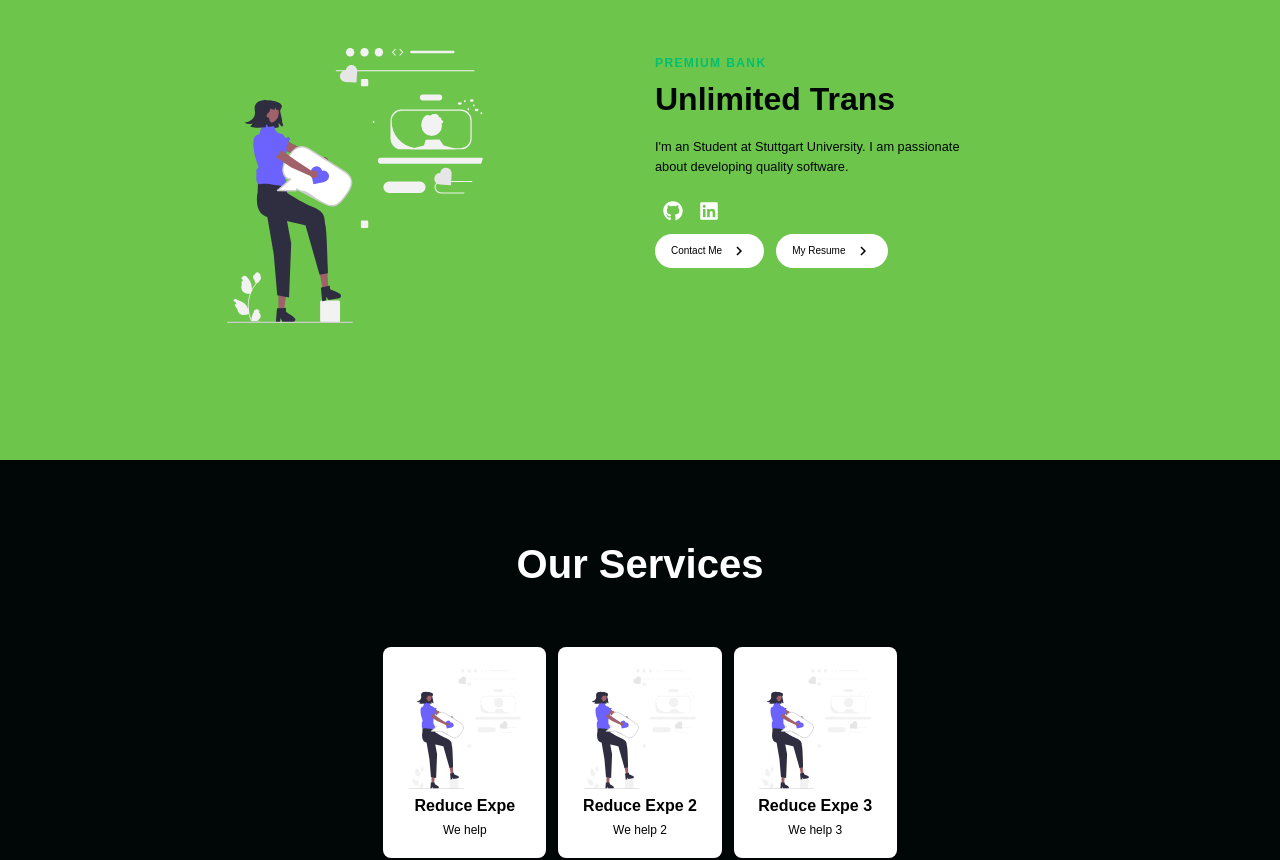
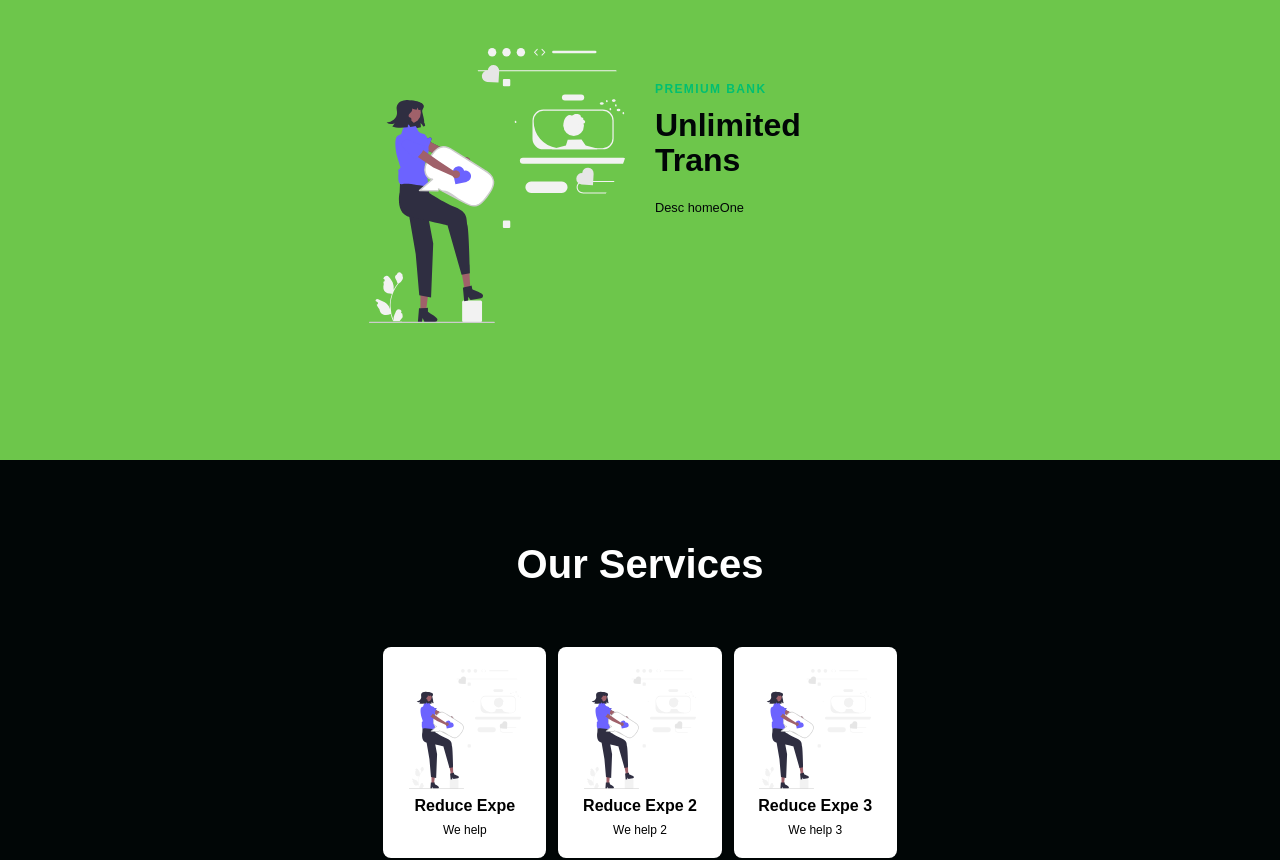
Before and after one commit to h-waldschmidt/website, a React (Create React App) app: page / in a window 1280 px wide. Shown: the part 1260-2120 px from the top of the page. Built offline with nearby package versions, Linux system fonts and the light colour scheme; a web font is replaced by a local one.

Commit message:
moved links into extra file

```diff
--- /dev/null
+++ b/src/components/InfoSection/AboutSocials.js
@@ -0,0 +1,61 @@
+import React, { useState } from 'react'
+import { FaLinkedin, FaGithub } from 'react-icons/fa';
+
+import {
+    ArrowForward,
+    ArrowRight,
+    HeroP,
+    SocialIcons,
+    SocialIconLink,
+    Button,
+    BtnWrap
+} from './InfoElements';
+
+function AboutSocials(props)
+{
+    const show = props.show;
+    const [hover1, setHover1] = useState(false);
+
+    const onHover1 = () => {
+        setHover1(!hover1);
+    }
+    const [hover2, setHover2] = useState(false);
+
+    const onHover2 = () => {
+        setHover2(!hover2);
+    }
+    if(show){
+    return(
+    <>
+        <HeroP>
+            <SocialIcons>
+                <SocialIconLink href='//www.github.com' target='_blank' aria-label='Linkedin'>
+                        <FaGithub />
+                    </SocialIconLink>
+                    <SocialIconLink href='//www.linkedin.com' target='_blank' aria-label='Linkedin'>
+                         <FaLinkedin />
+                    </SocialIconLink>
+            </SocialIcons>
+        </HeroP>
+        <BtnWrap>
+        <Button
+            onMouseEnter={onHover1}
+            onMouseLeave={onHover1}
+        >
+            Contact Me{hover1 ? <ArrowForward /> : <ArrowRight />}
+        </Button>
+        <Button
+            onMouseEnter={onHover2}
+            onMouseLeave={onHover2}
+        >
+            My Resume{hover2 ? <ArrowForward /> : <ArrowRight />}
+        </Button>
+        </BtnWrap>
+    </>
+    )
+    }else{
+        return(<></>)
+    }
+}
+
+export default AboutSocials
--- a/src/components/InfoSection/Data.js
+++ b/src/components/InfoSection/Data.js
@@ -5,14 +5,15 @@ export const homeObjOne = {
     lightTextDesc: true,
     topLine: '',
     headLine: 'About Me',
-    description: 'I\'m an Software Developer',
+    description: 'I\'m an Student at Stuttgart University. I am passionate about developing quality software.',
     buttonLabel: 'Get Started',
     imgStart: false,
     img: require('../../images/aboutme.svg'),
     alt: 'car',
     dark: true,
     primary: true,
-    darkText: false
+    darkText: false,
+    show: true
 };
 
 export const homeObjTwo = {
@@ -29,7 +30,8 @@ export const homeObjTwo = {
     alt: 'car',
     dark: true,
     primary: false,
-    darkText: true
+    darkText: true,
+    show: false
 };
 export const homeObjThree = {
     id: 'Contact',
@@ -45,5 +47,6 @@ export const homeObjThree = {
     alt: 'car',
     dark: false,
     primary: false,
-    darkText: true
+    darkText: true,
+    show: false
 };
--- a/src/components/InfoSection/InfoSection.js
+++ b/src/components/InfoSection/InfoSection.js
@@ -1,6 +1,6 @@
-import React, { useState } from 'react'
-import { FaLinkedin, FaGithub } from 'react-icons/fa';
+import React from 'react'
 
+import AboutSocials from './AboutSocials'
 import {
     InfoContainer,
     InfoWrapper,
@@ -11,18 +11,13 @@ import {
     TopLine,
     Heading,
     Subtitle,
-    BtnWrap,
+
     ImgWrap,
-    Img,
-    ArrowForward,
-    ArrowRight,
-    HeroP,
-    SocialIcons,
-    SocialIconLink,
-    Button
+    Img
 } from './InfoElements';
 
-function InfoSection({ lightBg,
+function InfoSection({
+    lightBg,
     id,
     imgStart,
     topLine,
@@ -33,21 +28,10 @@ function InfoSection({ lightBg,
     buttonLabel,
     img,
     alt,
-    primary,
-    dark,
-    dark2
+    show
 })
 {
-    const [hover1, setHover1] = useState(false);
 
-    const onHover1 = () => {
-        setHover1(!hover1);
-    }
-    const [hover2, setHover2] = useState(false);
-
-    const onHover2 = () => {
-        setHover2(!hover2);
-    }
     return (
         <>
             <InfoContainer lightBg={lightBg} id={id}>
@@ -57,38 +41,8 @@ function InfoSection({ lightBg,
                             <TextWrapper>
                                 <TopLine>{topLine}</TopLine>
                                 <Heading lightText={lightText}>{headLine}</Heading>
-                                <Subtitle darkText={darkText}>I'm an Student at Stuttgart University.
-                                I am passionate about developing quality software.</Subtitle>
-                                <HeroP>
-                    <SocialIcons>
-                        <SocialIconLink href='//www.github.com' target='_blank' aria-label='Linkedin'>
-                            <FaGithub />
-                        </SocialIconLink>
-                        <SocialIconLink href='//www.linkedin.com' target='_blank' aria-label='Linkedin'>
-                            <FaLinkedin />
-                        </SocialIconLink>
-                    </SocialIcons>
-                </HeroP>
-                                <BtnWrap>
-                                    <Button
-                                        primary={primary ? 1 : 0}
-                                        dar={dark ? 1 : 0}
-                                        dark2={dark2 ? 1 : 0}
-                                        onMouseEnter={onHover1}
-                                        onMouseLeave={onHover1}
-                                    >
-                                        Contact Me{hover1 ? <ArrowForward /> : <ArrowRight />}
-                                    </Button>
-                                    <Button
-                                        primary={primary ? 1 : 0}
-                                        dar={dark ? 1 : 0}
-                                        dark2={dark2 ? 1 : 0}
-                                        onMouseEnter={onHover2}
-                                        onMouseLeave={onHover2}
-                                    >
-                                        My Resume{hover2 ? <ArrowForward /> : <ArrowRight />}
-                                    </Button>
-                                </BtnWrap>
+                                <Subtitle darkText={darkText}>{description}</Subtitle>
+                                <AboutSocials show={show}/>
                             </TextWrapper>
                         </Column1>
                         <Column2>
```
